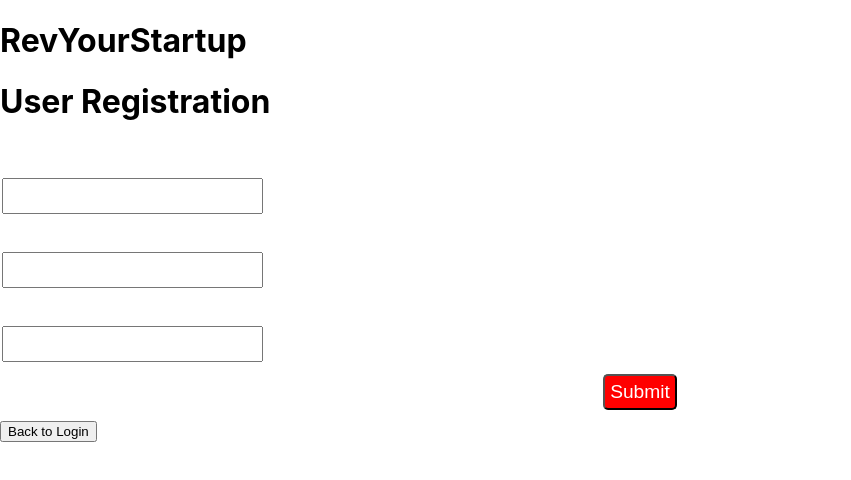
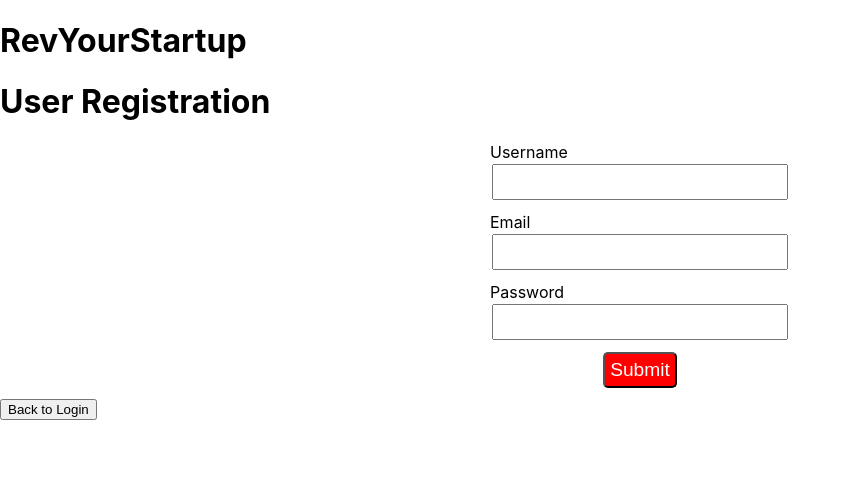
Before and after one commit to ilona-m88/REVyourSTARTUP_fronend, a React (Create React App) app: page /register in a window 1280 px wide. Shown: the top 480 px of the page, without its empty margins (0-851 px from the left). Built offline with nearby package versions, Linux system fonts and the light colour scheme.

Commit message:
Added api for user experience

```diff
--- a/src/App.css
+++ b/src/App.css
@@ -4,18 +4,26 @@
   }
 
   .label{
-  display: block;
-  font-size: larger;
-  color: white;
-  padding: 5px;
+    display: inline-block;
+    width: 80px;
   }
 
   .input{
-  font-size: larger;
-  padding: 5px;
-  margin: 2px;
+    font-size: larger;
+    padding: 5px;
+    margin: 2px;
+  }
+  .form-group {
+    display: flex;
+    flex-direction: column;
+    margin-bottom: 10px;
+  }
 
+  .container {
+    width: 300px; /* Adjust width as needed */
+    margin: 0 auto;
   }
+
   .btn{
   color: white;
   background-color: red;
--- a/src/LoginForm.js
+++ b/src/LoginForm.js
@@ -1,5 +1,6 @@
 import React, { useState } from 'react';
 import { Link } from 'react-router-dom'; // Import Link from react-router-dom
+import { login } from './api';
 
 function LoginForm({ isLoggedIn }) {
   const [username, setUsername] = useState('');
@@ -9,15 +10,15 @@
   const handleLogin = async (e) => {
     e.preventDefault();
     try {
-      // Perform login logic here
-      // For simplicity, let's assume login is successful if both username and password are provided
-      if (username && password) {
+      const response = await login(username, password);
+
+      if (response.status === 202) {
         isLoggedIn(true); // Set loggedIn to true upon successful login
       } else {
         setError('Invalid username or password');
       }
     } catch (error) {
-      setError('Invalid username or password');
+        setError("Unable to authenticate user");
     }
   };
 
@@ -35,11 +36,10 @@
         </div>
         <button type="submit">Login</button>
       </form>
-      {error && <p>{error}</p>}
-      {/* Display registration button */}
       <Link to="/register">
         <button>Register</button>
       </Link>
+      {error && <p>{error}</p>}
     </div>
   );
 }
--- a/src/Registration.js
+++ b/src/Registration.js
@@ -1,6 +1,6 @@
 import React, { useState } from 'react';
 import { Link } from 'react-router-dom'; // Import Link from react-router-dom
-import axios from 'axios';
+import { register } from './api'; // Import the register function
 
 export default function Form() {
   // States for registration
@@ -8,21 +8,17 @@
   const [email, setEmail] = useState('');
   const [password, setPassword] = useState('');
 
+
   // States for checking the errors
   const [submitted, setSubmitted] = useState(false);
   const [error, setError] = useState(false);
 
-  // Handling the form submission
   const handleSubmit = async (e) => {
     e.preventDefault();
     try {
-      const response = await axios.post(`${process.env.REACT_APP_BACKEND_URL}register/`, {
-        username: username,
-        email: email,
-        password: password
-      });
+      // Call the register function from the API module
+      const response = await register(username, email, password);
       if (response.status === 201) {
-        // Registration successful
         setSubmitted(true);
         setError(false);
       }
@@ -40,20 +36,22 @@
       {/* Showing success message */}
       <div className="messages">
         {error && <div className="error"><h1>An error occurred. Please try again.</h1></div>}
-        {submitted && <div className="success"><h1>User {username} successfully registered!</h1></div>}
+        {submitted && !error && <div className="success"><h1>User {username} successfully registered!</h1></div>}
       </div>
 
-      <form onSubmit={handleSubmit}>
-        {/* Labels and inputs for form data */}
+      <form onSubmit={handleSubmit} class="container">
+        <div class="form-group">
         <label className="label">Username</label>
         <input onChange={(e) => setUsername(e.target.value)} className="input" value={username} type="text" />
-
+        </div>
+        <div class="form-group">
         <label className="label">Email</label>
         <input onChange={(e) => setEmail(e.target.value)} className="input" value={email} type="email" />
-
+        </div>
+        <div class="form-group">
         <label className="label">Password</label>
         <input onChange={(e) => setPassword(e.target.value)} className="input" value={password} type="password" />
-
+        </div>
         <button className="btn" type="submit">Submit</button>
       </form>
       <Link to="/">
--- /dev/null
+++ b/src/api.js
@@ -0,0 +1,31 @@
+import axios from 'axios';
+
+const API_BASE_URL = process.env.REACT_APP_BACKEND_URL;
+
+const api = axios.create({
+  baseURL: `${API_BASE_URL}/`,
+  headers: {
+    'Content-Type': 'application/json',
+  },
+});
+
+export const login = (username, password) => {
+  return api.post('login/', { username, password });
+};
+
+export const register = (username, email, password) => {
+  return api.post('register/', { username, email, password });
+};
+
+export const logout = () => {
+  return api.post('logout/');
+};
+
+// Additional API functions
+export const getUserData = (userId) => {
+  return api.get(`users/${userId}/`);
+};
+
+export const updateUserProfile = (userId, userData) => {
+  return api.put(`users/${userId}/`, userData);
+};
```
